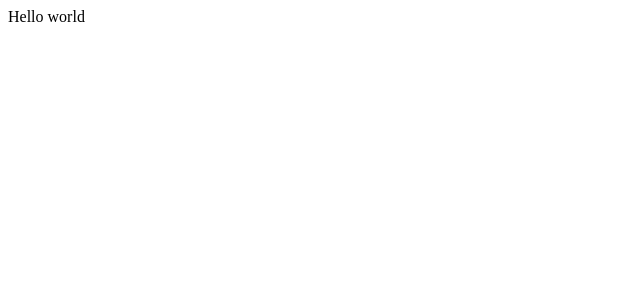
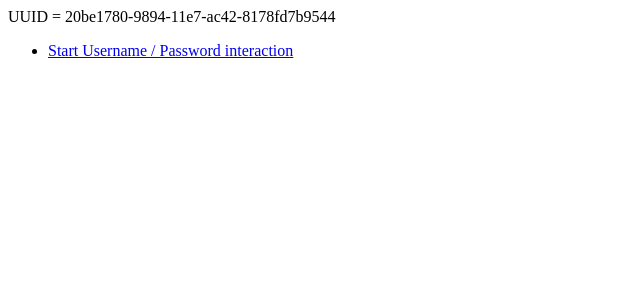
Before and after one commit to algorithmplus/login.dfe.interactions, a Next.js app: page / in a window 1280 px wide. Shown: the top 300 px of the page, without its empty margins (0-640 px from the left). Built offline with nearby package versions, Linux system fonts and the light colour scheme.

Commit message:
Add dev landing page

```diff
--- a/package.json
+++ b/package.json
@@ -24,7 +24,8 @@
     "express": "^4.15.4",
     "next": "^3.2.2",
     "react": "^15.6.1",
-    "react-dom": "^15.6.1"
+    "react-dom": "^15.6.1",
+    "uuid": "^3.1.0"
   },
   "devDependencies": {
     "chai": "^4.1.2",
--- a/src/pages/index.js
+++ b/src/pages/index.js
@@ -1 +1,25 @@
-export default () => <div>Hello world</div>
+import React from 'react'
+import Link from 'next/link'
+import UuidV1 from 'uuid/v1'
+
+export default class extends React.Component {
+    static async getInitialProps({req}) {
+        const uuid = UuidV1();
+        return {uuid}
+    }
+
+    render() {
+        return (
+            <div>
+                <div>UUID = {this.props.uuid}</div>
+                <ul>
+                    <li>
+                        <Link href={{ pathname: '/usernamepassword', query: { uuid: this.props.uuid } }}>
+                            <a>Start Username / Password interaction</a>
+                        </Link>
+                    </li>
+                </ul>
+            </div>
+        )
+    }
+}
```
Also changed, not shown: src/index.js (+17 -4 lines).
